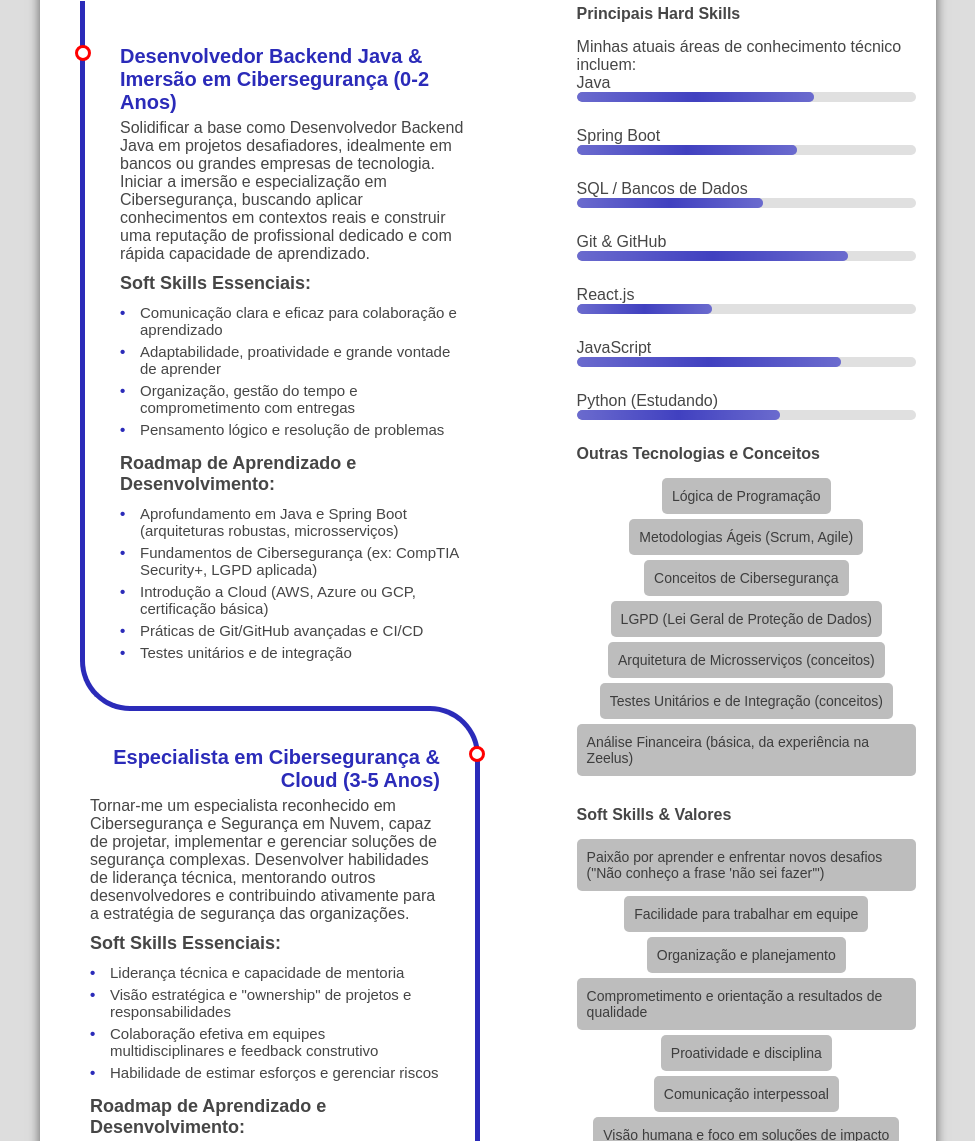
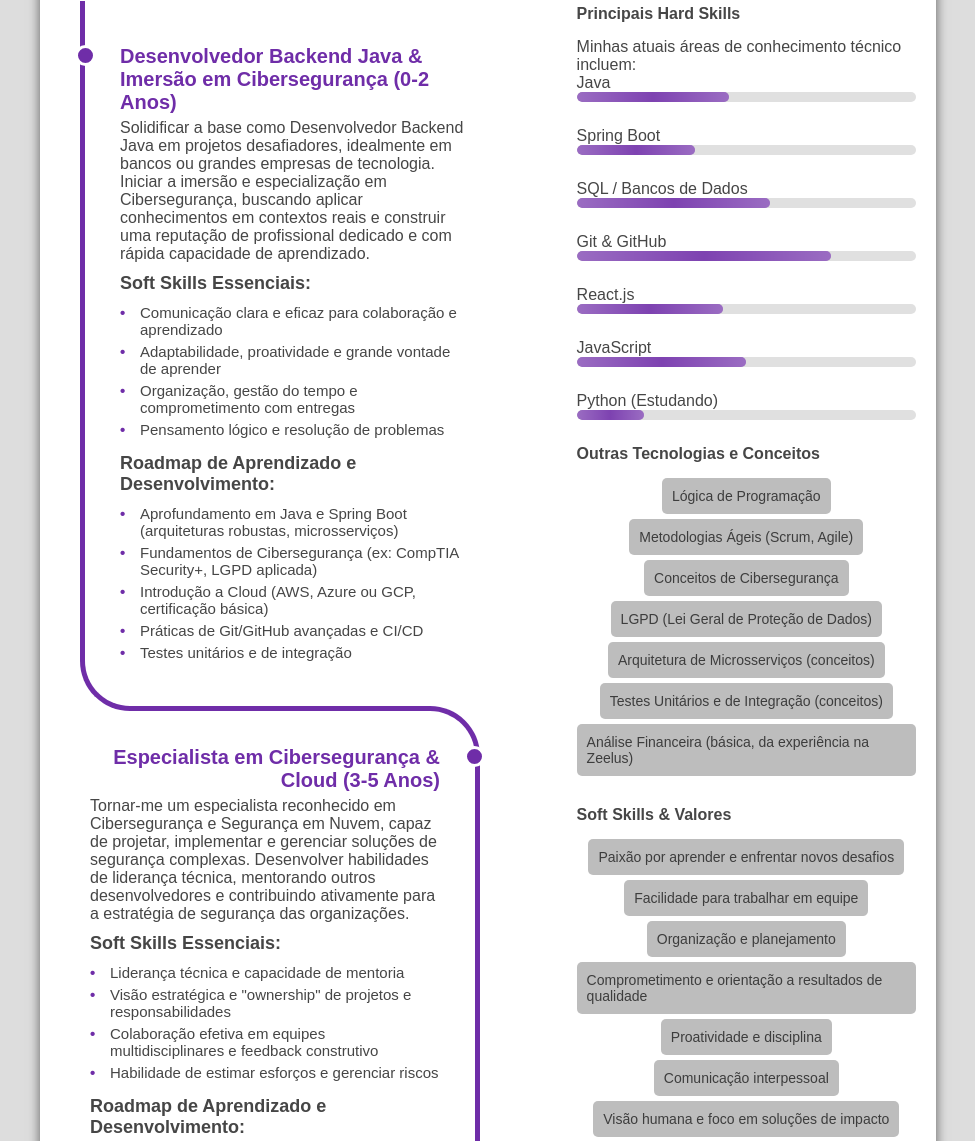
Before and after one commit to RudneyJr4/Mapa-de-Careira, a plain HTML site: page index.html in a window 1280 px wide. Shown: the part 550-1691 px from the top of the page, without its empty margins (152-1127 px from the left). Drawn offline with Linux system fonts and the light colour scheme.

Commit message:
atualização

```diff
--- a/index.html
+++ b/index.html
@@ -257,7 +257,7 @@
 
             <h2>Soft Skills & Valores</h2>
             <ul>
-              <li>Paixão por aprender e enfrentar novos desafios ("Não conheço a frase 'não sei fazer'")</li>
+              <li>Paixão por aprender e enfrentar novos desafios</li>
               <li>Facilidade para trabalhar em equipe</li>
               <li>Organização e planejamento</li>
               <li>Comprometimento e orientação a resultados de qualidade</li>
--- a/style.css
+++ b/style.css
@@ -15,7 +15,7 @@ body {
 }
 
 :root {
-  --cor-principal: #2b2bb9;
+  --cor-principal: #6f2da8;
 }
 
 /* --------------------------------------------------------- */
@@ -361,11 +361,11 @@ main {
 .title::before {
   content: "";
   position: absolute;
-  width: 10px;
-  height: 10px;
-  background: white;
+  width: 15px;
+  height: 15px;
+  background: var(--cor-principal);
   border-radius: 999px;
-  border: 3px solid rgb(255, 0, 0);
+  border: 3px solid #fff;
 }
 
 .info p {
@@ -475,25 +475,25 @@ main {
 }
 
 .java {
-  width: 70%;
+  width: 45%;
 }
 .spring {
-  width: 65%;
+  width: 35%;
 }
 .sql {
-  width: 55%;
+  width: 57%;
 }
 .git {
-  width: 80%;
+  width: 75%;
 }
 .react {
-  width: 40%;
+  width: 43%;
 }
 .javascript {
-  width: 78%;
+  width: 50%;
 }
 .python {
-  width: 60%;
+  width: 20%;
 }
 
 /* -------------------------------------------------------------------------------- */
```
